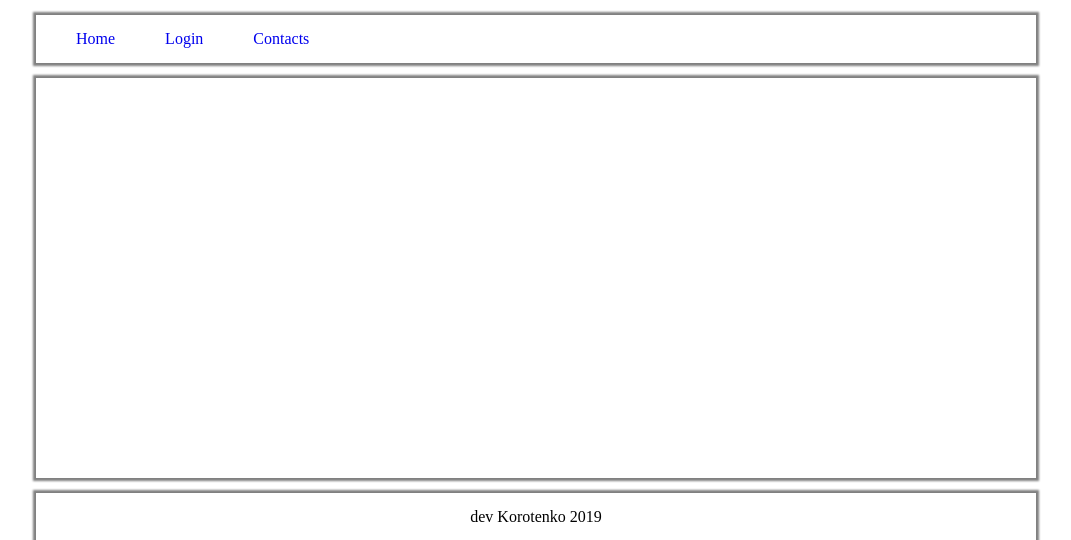
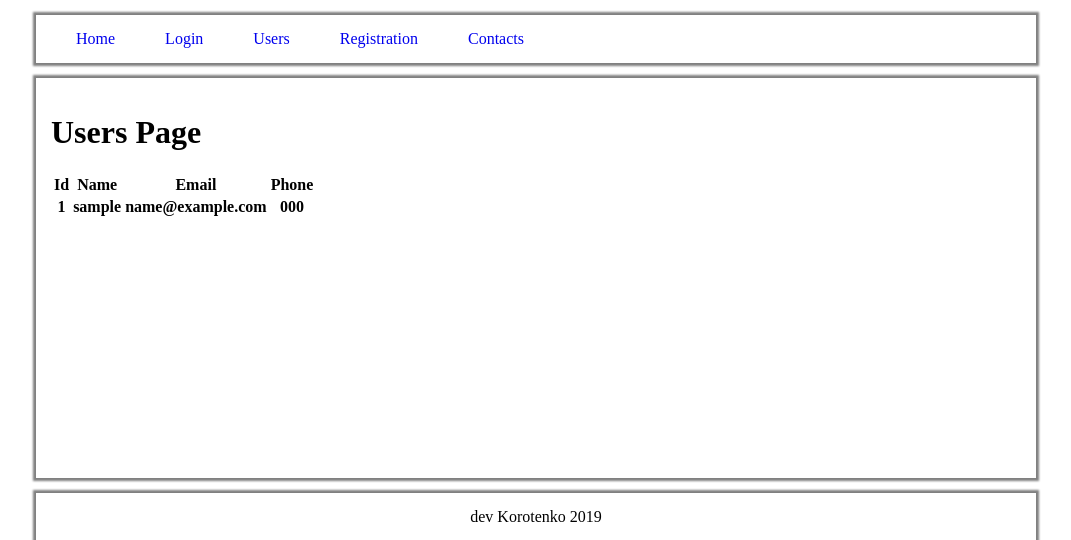
Before and after one commit to KorotenkoS/form_php, a PHP site: page /users in a window 1280 px wide. Shown: the top 540 px of the page, without its empty margins (104-1175 px from the left). Run offline with PHP 8.4, Linux system fonts and the light colour scheme; tables that the repository leaves empty or names only in its code hold one stand-in row (values such as "Sample post"); lists and menus that the app fills with data are empty.

Commit message:
dobavili LOGIN i USERS

```diff
--- a/server/handlers/mysqliConnect.php
+++ b/server/handlers/mysqli.php
@@ -7,7 +7,7 @@ function getUsers() {
         die("пипец ничего не работает");
     }
 
-    $dataUsers = $DB->query('SELECT username, age, email from users');
+    $dataUsers = $DB->query('SELECT username, id, email, phone from users');
 
     $users = $dataUsers->fetch_all(MYSQLI_ASSOC);
 
@@ -28,7 +28,6 @@ function addUser($data) {
 
     $resultQuery = $DB->query($sql);
 
-    var_dump($resultQuery);
 
     mysqli_close($DB);
 
@@ -39,7 +38,7 @@ function addUser($data) {
 //"username" => 'vasa-1',
 // "email" => 'vasa-1@gmail.com',
 // "pasword" => '6674654564',
-// "phone" => '+380658994450',
+// "phone" => '+380658994450',`
 // "age" => 25,
 //];
 
--- a/server/handlers/routesMethodGet.php
+++ b/server/handlers/routesMethodGet.php
@@ -10,8 +10,16 @@ if ($method === 'GET') {
     if ($route === '/contacts') {
         include './views/contacts.php';
     }
-    if ($route === '/login' && $method === 'GET') {
+    if ($route === '/registration') {
+        include './views/registration.php';
+    }
+    if ($route === '/login') {
         include './views/login.php';
+    }
+    if ($route === '/users') {
+        $users = getUsers();
+
+        include './views/users.php';
     }
 
     include './views/footer.php';
--- a/server/handlers/routesMethodPost.php
+++ b/server/handlers/routesMethodPost.php
@@ -1,21 +1,30 @@
 <?php
 
 if ($method === 'POST') {
-    if ($route === '/login') {
+    if ($route === '/registration') {
         $request = json_decode(file_get_contents('php://input'), true);
 
         $isValid = valid($request);
 
         if ($isValid) {
-            $responce = [
+            $responceSuccess = [
                 'result' => true,
                 'message' => 'registration successful, go to login',
             ];
+            $responceFail = [
+                'result' => FALSE,
+                'message' => 'U vas LEVIE DANNIE',
+            ];
             $request['age'] = 25;
 
-            addUser($request);
+            $isSave = addUser($request);
 
-            echo json_encode($responce);
+            if ($isSave) {
+                echo json_encode($responceSuccess);
+            } else {
+                echo json_encode($responceFail);
+            }
+
         } else {
             $responce = [
                 'result' => false,
--- a/server/index.php
+++ b/server/index.php
@@ -1,5 +1,5 @@
 <?php
-include './handlers/mysqliConnect.php';
+include './handlers/mysqli.php';
 include './handlers/validate.php';
 
     $route = $_SERVER['REQUEST_URI'];
--- a/server/public/login.js
+++ b/server/public/registration.js
@@ -58,9 +58,13 @@ formManager.send = function() {
         subscribe: this.Subscribe.checked,
     };
 
-    fetch('/login', {
+    fetch('/registration', {
         method: 'POST',
         body: JSON.stringify(data)
+    }).then(function(response){
+        return response.json()
+    }).then(function(data){
+        alert(data.message);
     });
 };
 
--- a/server/views/header.php
+++ b/server/views/header.php
@@ -16,6 +16,8 @@
             <ul class="header__menu">
                 <li><a class="header__link" href="/">Home</a></li>
                 <li><a class="header__link" href="/login">Login</a></li>
+                <li><a class="header__link" href="/users">Users</a></li>
+                <li><a class="header__link" href="/registration">Registration</a></li>
                 <li><a class="header__link" href="/contacts">Contacts</a></li>
             </ul>
         </nav>
--- /dev/null
+++ b/server/views/users.php
@@ -0,0 +1,19 @@
+<h1>Users Page</h1>
+<table>
+    <tr>
+        <th>Id</th>
+        <th>Name</th>
+        <th>Email</th>
+        <th>Phone</th>
+    </tr>
+
+    <?php foreach ($users as $user) { ?>
+        <tr>
+            <th><?= $user['id'] ?></th>
+            <th><?= $user['username'] ?></th>
+            <th><?= $user['email'] ?></th>
+            <th><?= $user['phone'] ?></th>
+        </tr>
+    <?php } ?>
+
+</table>
```
Also changed, not shown: server/views/login.php (+3 -24 lines), server/views/registration.php (added, +39 -0 lines).
